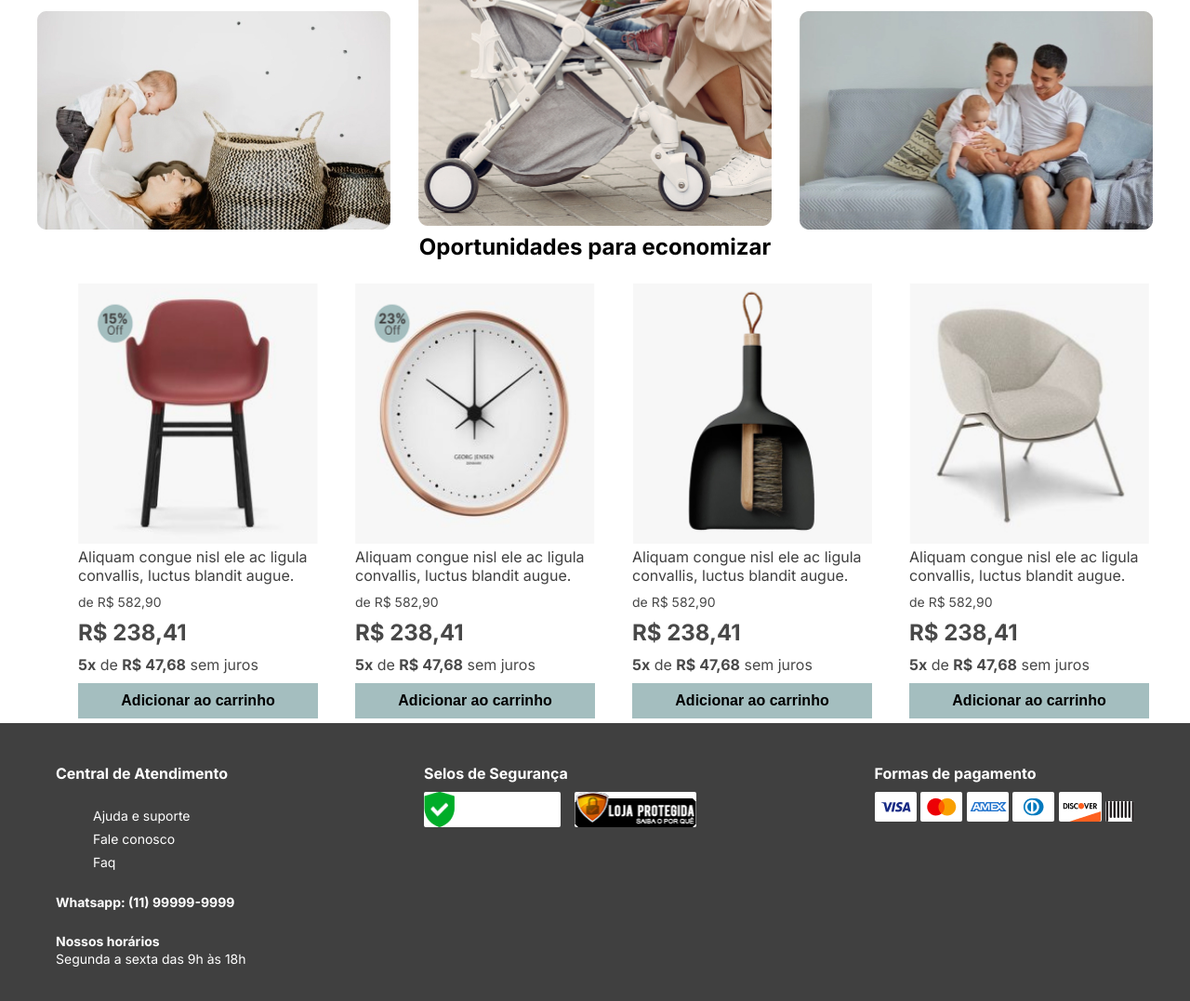
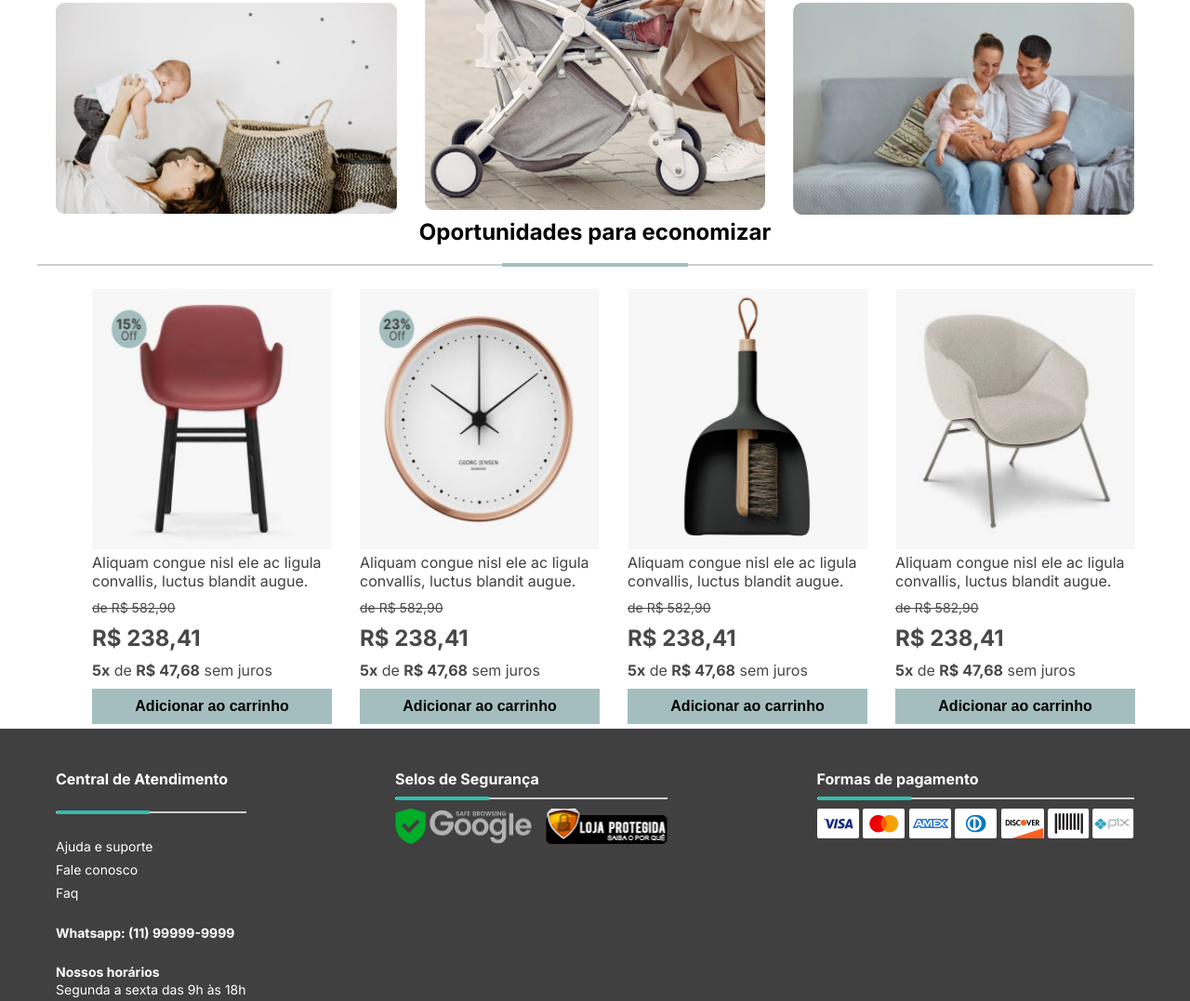
Before and after one commit to Carol-Rocha/teste-ecommerce, a plain HTML site: page index.html in a window 1280 px wide. Shown: the part 378-1455 px from the top of the page at 93% size. Drawn offline with Linux system fonts and the light colour scheme.

Commit message:
feat: create divider line

```diff
--- a/index.html
+++ b/index.html
@@ -56,6 +56,9 @@
       </section>
       <section class="container__showcase">
         <h2>Oportunidades para economizar</h2>
+        <div class="divider">
+          <div class="glow"></div>
+        </div>
         <ul class="showcase-list">
           <li class="product-card">
             <img src="assets/imgs/produto1.jpg" alt="Produto 1" />
@@ -64,7 +67,7 @@
                 Aliquam congue nisl ele ac ligula convallis, luctus blandit
                 augue.
               </p>
-              <p class="product-price-old">de R$ 582,90</p>
+              <p class="product-price-old"><del>de R$ 582,90</del></p>
               <p class="product-price-new">R$ 238,41</p>
               <p class="product-installments">
                 <strong>5x</strong>
@@ -82,7 +85,7 @@
                 Aliquam congue nisl ele ac ligula convallis, luctus blandit
                 augue.
               </p>
-              <p class="product-price-old">de R$ 582,90</p>
+              <p class="product-price-old"><del>de R$ 582,90</del></p>
               <p class="product-price-new">R$ 238,41</p>
               <p class="product-installments">
                 <strong>5x</strong>
@@ -100,7 +103,7 @@
                 Aliquam congue nisl ele ac ligula convallis, luctus blandit
                 augue.
               </p>
-              <p class="product-price-old">de R$ 582,90</p>
+              <p class="product-price-old"><del>de R$ 582,90</del></p>
               <p class="product-price-new">R$ 238,41</p>
               <p class="product-installments">
                 <strong>5x</strong>
@@ -118,7 +121,7 @@
                 Aliquam congue nisl ele ac ligula convallis, luctus blandit
                 augue.
               </p>
-              <p class="product-price-old">de R$ 582,90</p>
+              <p class="product-price-old"><del>de R$ 582,90</del></p>
               <p class="product-price-new">R$ 238,41</p>
               <p class="product-installments">
                 <strong>5x</strong>
@@ -136,6 +139,9 @@
       <div class="footer-container">
         <section class="contact-container">
           <h3>Central de Atendimento</h3>
+          <div class="divider-footer">
+            <div class="divider-footer-glow"></div>
+          </div>
           <ul>
             <li><a href="#ajudaSuporte">Ajuda e suporte</a></li>
             <li><a href="#faleConosco">Fale conosco</a></li>
@@ -149,21 +155,26 @@
         </section>
         <section class="security-container">
           <h3>Selos de Segurança</h3>
+          <div class="divider-footer">
+            <div class="divider-footer-glow"></div>
+          </div>
           <div class="security-seals">
-            <img src="assets/imgs/googleSafe.jpg" alt="imagem safe browsing google">
-            <img src="assets/imgs/selo_lojaprotegida.jpg" alt="imagem loja protegida">
+            <img src="assets/imgs/googleSafe.png" alt="imagem safe browsing google">
+            <img src="assets/imgs/selo_lojaprotegida.png" alt="imagem loja protegida">
           </div>
         </section>
         <section class="payment-container">
           <h3>Formas de pagamento</h3>
+          <div class="divider-footer">
+            <div class="divider-footer-glow"></div>
+          </div>
           <div class="payment-methods">
             <img src="assets/imgs/visa.jpg" alt="imagem visa">
             <img src="assets/imgs/mastercard.jpg" alt="imagem mastercard">
             <img src="assets/imgs/amex.jpg" alt="imagem amex">
             <img src="assets/imgs/diners.jpg" alt="imagem diners">
             <img src="assets/imgs/discover.jpg" alt="imagem discover">
-            <img src="assets/imgs/boleto.jpg" alt="imagem boleto">
-            <!-- <img src="assets/imgs/pix.png" alt="imagem pix"> -->
+            <img src="assets/imgs/boleto-pix.png" alt="imagem boleto e pix">
           </div>
         </section>
       </div>
--- a/styles.css
+++ b/styles.css
@@ -135,6 +135,7 @@ header.expanded {
 
 main {
   padding-top: 180px;
+
 }
 
 .container__mosaic {
@@ -159,20 +160,35 @@ main {
 
 /* Estilos do card */
 
+.divider {
+  position: relative;
+  width: 100%;
+  border: 0.5px solid #CFCFCF;
+}
+
+.glow {
+  position: absolute;
+  width: 200px;
+  left: calc(50% - 100px);
+  top: -2px;
+  border: 2px solid #A4BEBF;
+  animation: glow 1.5s infinite;
+}
+
 .container__showcase {
   display: flex;
   flex-direction: column;
   justify-content: center;
   align-items: center;
   gap: 20px;
-  width: 100%;
+  /* width: 100%; */
 }
 
 .showcase-list {
   display: flex;
   flex-direction: row;
   flex-wrap: wrap;
-  gap: 30px;
+  gap: 20px;
 }
 
 .product-card {
@@ -234,6 +250,20 @@ main {
 
 /* Estilos do footer */
 
+.divider-footer {
+  position: relative;
+  width: 100%;
+  border: 0.5px solid #CFCFCF;
+}
+
+.divider-footer-glow {
+  position: absolute;
+  top: -2px;
+  width: 100px;
+
+  border: 2px solid #32BCAD;
+}
+
 footer {
   background-color: #404040;
   padding: 24px 0;
@@ -259,12 +289,13 @@ footer {
   flex-direction: column;
   gap: 25px;
   /* background-color: red; */
-}
+  }
 
-.contact-container ul {
-  display: flex;
-  flex-direction: column;
-  gap: 5px;
+  .contact-container ul {
+    display: flex;
+    flex-direction: column;
+    gap: 5px;
+    padding: 0;
 }
 
 .contact-container li a,
@@ -303,6 +334,7 @@ span {
 }
 
 @media (min-width: 768px) {
+
   #menu-button {
     display: none;
   }
@@ -335,6 +367,8 @@ span {
 
   main {
     padding-top: 120px;
+    max-width: 1200px;
+    margin: 0 auto;
   }
 
   .mosaic-grid {
```
Also changed, not shown: assets/imgs/boleto-pix.png (added), assets/imgs/boleto.jpg (deleted), assets/imgs/googleSafe.jpg (deleted), assets/imgs/googleSafe.png (added), assets/imgs/selo_lojaprotegida.jpg (deleted), assets/imgs/selo_lojaprotegida.png (added).
